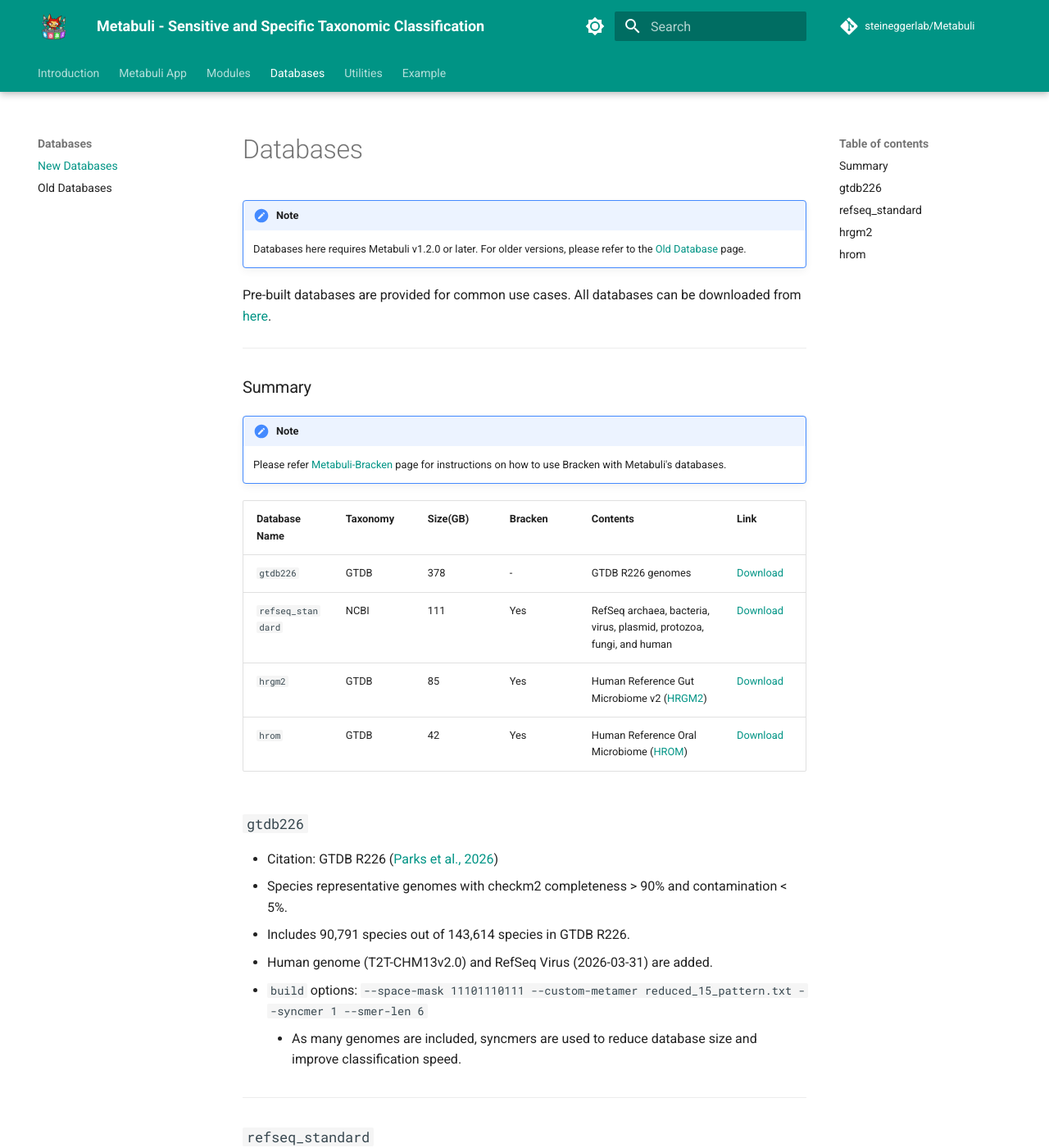
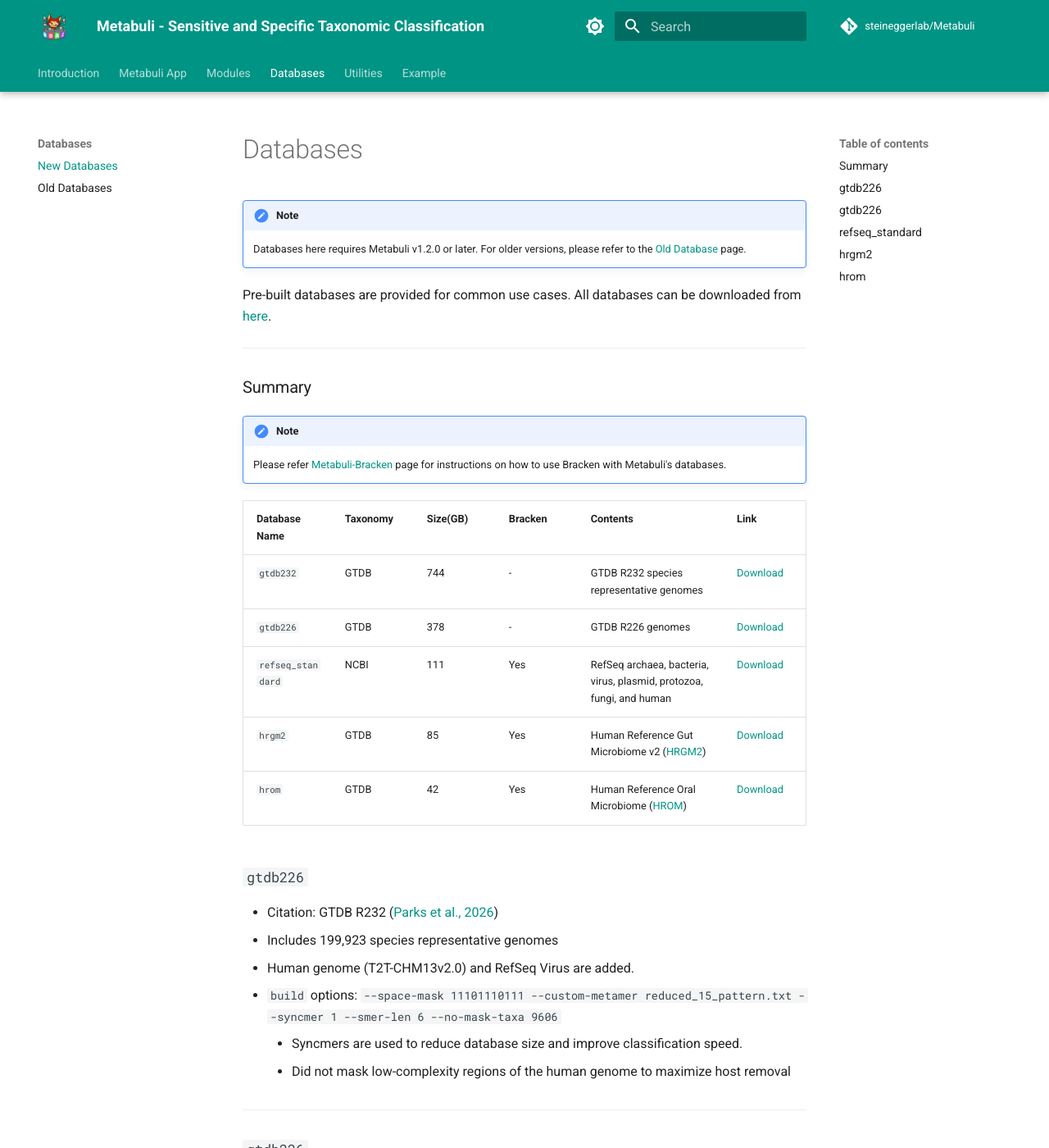
Before and after one commit to jaebeom-kim/metabuli-doc, an MkDocs documentation site: the page built from docs/databases/new-database.md, in a window 1280 px wide and 1400 px high. Shown: the whole window at 82% size. Built offline with MkDocs 1.6.1 and Material for MkDocs 9.7.7, drawn with Linux system fonts in a browser that asks for light colours; comment, search, counter and statistics services are not loaded.

Commit message:
Add gtdb232 database information to documentation
Added new database entry for gtdb232 with details.

```diff
--- a/docs/databases/new-database.md
+++ b/docs/databases/new-database.md
@@ -13,12 +13,22 @@ Pre-built databases are provided for common use cases. All databases can be down
 
 | Database Name | Taxonomy | Size(GB) | Bracken | Contents | Link |
 |---------------|----------|------|--------|----------|------|
+| `gtdb232`     | GTDB     | 744  | - |GTDB R232 species representative genomes | [Download](https://steineggerlab.s3.amazonaws.com/metabuli/gtdb232.tar.gz) |
 | `gtdb226`     | GTDB     | 378  | - |GTDB R226 genomes | [Download](https://opendata.mmseqs.org/metabuli/gtdb226.tar.gz) |
 | `refseq_standard` | NCBI | 111   | Yes |RefSeq archaea, bacteria, virus, plasmid, protozoa, fungi, and human | [Download](https://opendata.mmseqs.org/metabuli/refseq_standard.tar.gz) |
 | `hrgm2`       | GTDB     | 85 | Yes |Human Reference Gut Microbiome v2 ([HRGM2](https://www.decodebiome.org/HRGM/))  | [Download](https://opendata.mmseqs.org/metabuli/hrgm2.tar.gz) |
 | `hrom`        | GTDB     | 42 | Yes |Human Reference Oral Microbiome ([HROM](https://www.decodebiome.org/HROM/)) | [Download](https://opendata.mmseqs.org/metabuli/hrom.tar.gz) |
 
 
+### `gtdb226`
+- Citation: GTDB R232 ([Parks et al., 2026](https://doi.org/10.1093/nar/gkaf1040))
+- Includes 199,923 species representative genomes
+- Human genome (T2T-CHM13v2.0) and RefSeq Virus are added.
+- `build` options: `--space-mask 11101110111 --custom-metamer reduced_15_pattern.txt --syncmer 1 --smer-len 6 --no-mask-taxa 9606`
+    - Syncmers are used to reduce database size and improve classification speed.
+    - Did not mask low-complexity regions of the human genome to maximize host removal
+
+---
 
 ### `gtdb226`
 - Citation: GTDB R226 ([Parks et al., 2026](https://doi.org/10.1093/nar/gkaf1040))
```
